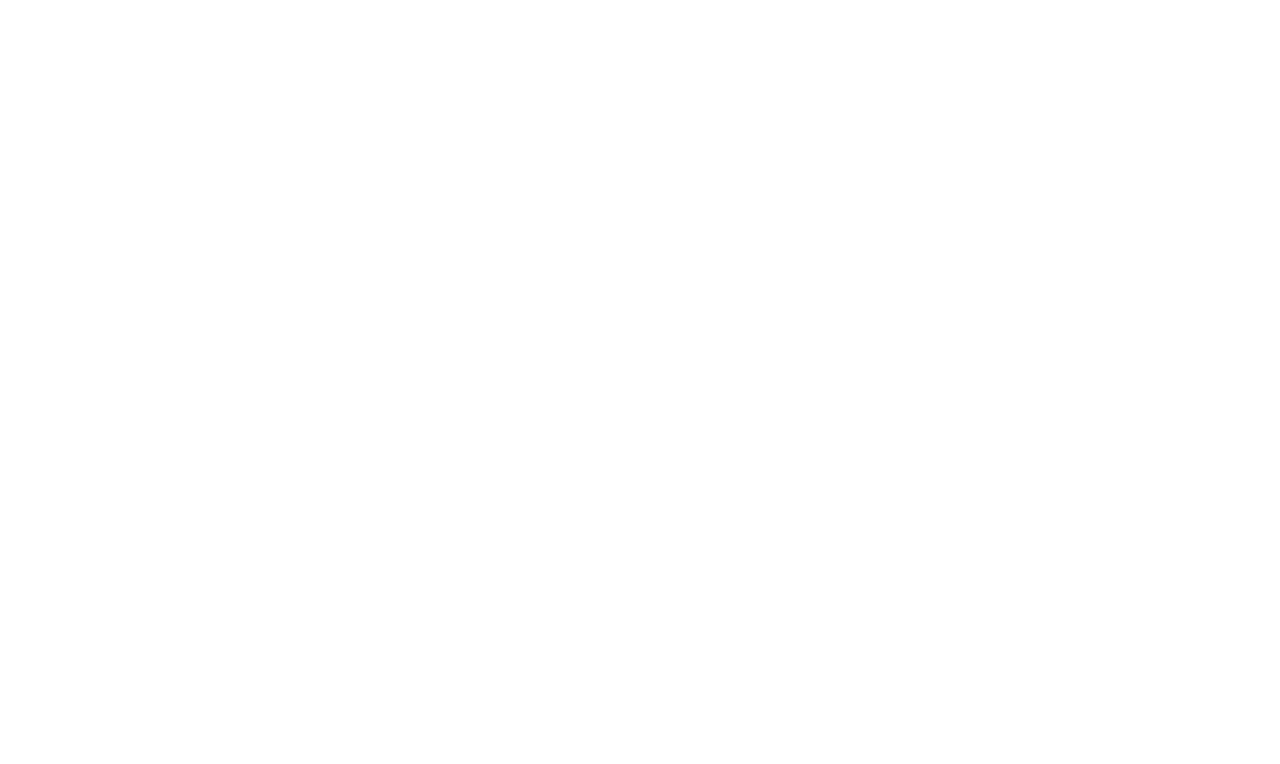
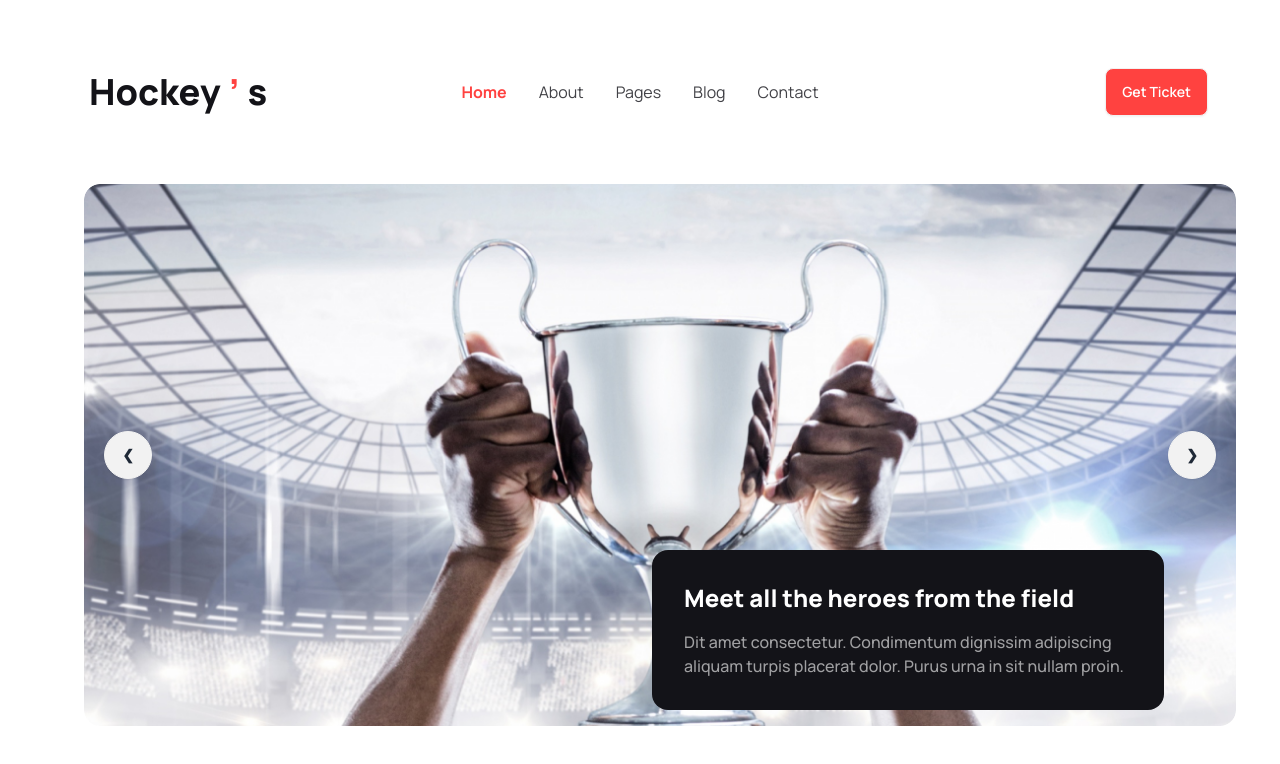
Before and after one commit to myenuddin24/hockey-club, a plain HTML site: page index.html in a window 1280 px wide. Drawn offline with nearby package versions, Linux system fonts and the light colour scheme.

Commit message:
Header part compleated

```diff
--- a/index.html
+++ b/index.html
@@ -4,11 +4,106 @@
     <meta charset="UTF-8">
     <meta name="viewport" content="width=device-width, initial-scale=1.0">
     <title>Hockey Club</title>
+
+    <!-- Daisy UI and Tailwind CSS -->
+
+    <link href="https://cdn.jsdelivr.net/npm/daisyui@4.6.1/dist/full.min.css" rel="stylesheet" type="text/css" />
+    <script src="https://cdn.tailwindcss.com"></script>
+
+    <!-- Google font MANROPE -->
+
+    <link rel="preconnect" href="https://fonts.googleapis.com">
+    <link rel="preconnect" href="https://fonts.gstatic.com" crossorigin>
+    <link href="https://fonts.googleapis.com/css2?family=Manrope:wght@400;500;600;700;800&display=swap" rel="stylesheet">
+
+    <!-- Styles -->
+
+    <style>
+
+        .font-manrope{
+            font-family: 'Manrope', sans-serif;
+        }
+
+    </style>
+
 </head>
-<body>
-    <header>
+<body class="font-manrope">
 
+    <!-- Header part start -->
+
+    <header class="max-w-6xl mx-auto">
+
+     <!-- Nav start -->
+
+        <nav class="mb-14 mt-14">
+            <div class="navbar ">
+                <div class="navbar-start">
+                  <div class="dropdown">
+                    <div tabindex="0" role="button" class="btn btn-ghost lg:hidden">
+                      <svg xmlns="http://www.w3.org/2000/svg" class="h-5 w-5" fill="none" viewBox="0 0 24 24" stroke="currentColor"><path stroke-linecap="round" stroke-linejoin="round" stroke-width="2" d="M4 6h16M4 12h8m-8 6h16" /></svg>
+                    </div>
+                    <ul tabindex="0" class="menu menu-sm dropdown-content mt-3 z-[1] p-2 shadow bg-base-100 rounded-box w-52">
+                        <li class="text-[#ff4240] text-base font-bold"><a>Home</a></li>
+                        <li class="text-[#424247] text-base font-normal"><a>About</a></li>
+                        <li class="text-[#424247] text-base font-normal"><a>Pages</a></li>
+                        <li class="text-[#424247] text-base font-normal"><a>Blog</a></li>
+                        <li class="text-[#424247] text-base font-normal"><a>Contact</a></li>
+                    </ul>
+                  </div>
+                  <a class="btn btn-ghost text-4xl font-extrabold text-[#131318]">Hockey<span class="text-[#ff4240]">’</span>s</a>
+                </div>
+                <div class="navbar-center hidden lg:flex">
+                  <ul class="menu menu-horizontal px-1">
+                    <li class="text-[#ff4240] text-base font-bold"><a>Home</a></li>
+                    <li class="text-[#424247] text-base font-normal"><a>About</a></li>
+                    <li class="text-[#424247] text-base font-normal"><a>Pages</a></li>
+                    <li class="text-[#424247] text-base font-normal"><a>Blog</a></li>
+                    <li class="text-[#424247] text-base font-normal"><a>Contact</a></li>
+                  </ul>
+                </div>
+                <div class="navbar-end">
+                  <a class="btn bg-[#ff4240] text-white rounded-lg">Get Ticket</a>
+                </div>
+              </div>
+        </nav>
+
+        <!-- Banner section start -->
+
+        <div class="lg:relative ">
+            <div class="carousel lg:w-full mx-5 rounded-2xl mb-4">
+                <div id="slide1" class="carousel-item relative w-full">
+                  <img src="Images/1.png"  />
+                  <div class="absolute flex justify-between transform -translate-y-1/2 left-5 right-5 top-1/2">
+                    <a href="#slide2" class="btn btn-circle">❮</a>
+                    <a href="#slide2" class="btn btn-circle">❯</a>
+                  </div>
+                </div>
+                <div id="slide2" class="carousel-item relative w-full">
+                  <img src="Images/4.png"  />
+                  <div class="absolute flex justify-between transform -translate-y-1/2 left-5 right-5 top-1/2">
+                    <a href="#slide1" class="btn btn-circle">❮</a>
+                    <a href="#slide1" class="btn btn-circle">❯</a>
+                  </div>
+                </div>
+            </div>
+
+            <!-- Badge  -->
+
+            <div class="bg-[#131318] rounded-2xl max-w-lg lg:p-8 p-4 lg:absolute lg:bottom-8 lg:right-8 mx-5">
+                <h2 class="lg:text-2xl text-lg font-extrabold text-[#fff] mb-4">
+                    Meet all the heroes from the field
+                </h2>
+                <h3 class="lg:text-base text-sm font-medium text-[#ffffff99]">
+                    Dit amet consectetur. Condimentum dignissim adipiscing aliquam turpis placerat dolor. Purus urna in sit nullam proin.
+                </h3>
+            </div>
+        </div>
     </header>
+
+<!-- Header part end -->
+
+<!-- Main part start -->
+
     <main>
 
     </main>
```
